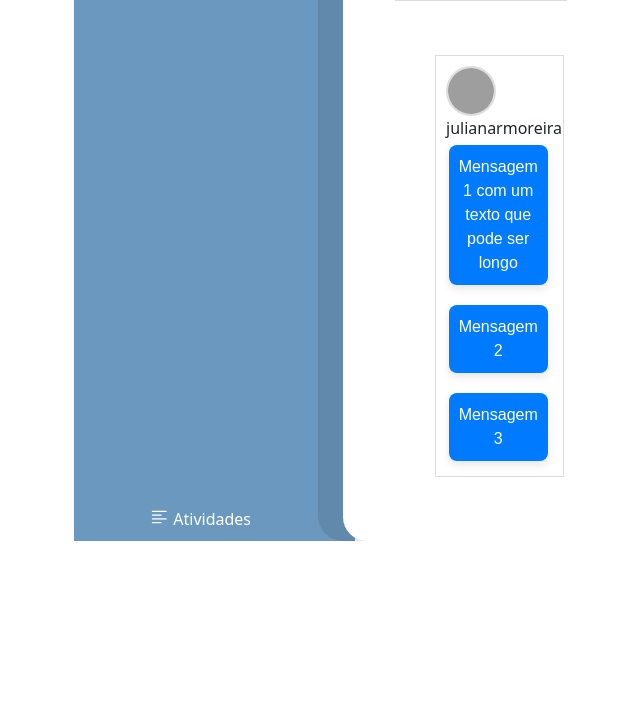
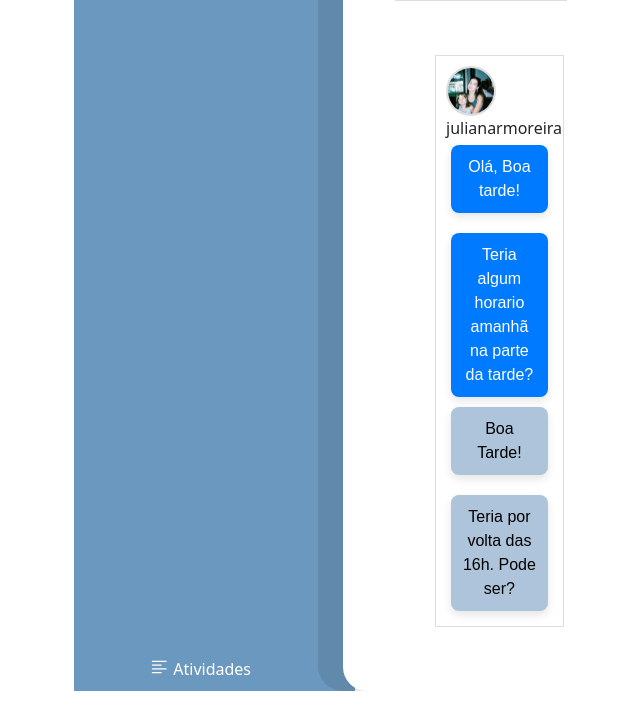
Before and after one commit to anaclarahumberto/Vitalis, a FastAPI app: template templates/main/pages/mensagens.html in a window 1280 px wide. Shown: the part 648-1359 px from the top of the page, without its empty margins (4-644 px from the left). Before the commit the page ends 1189 px from the top, so only its background shows below. Run offline with FastAPI, Linux system fonts and the light colour scheme; the template is opened without the code that fills it, so the values that code supplies are empty; some libraries are stand-ins or nearby versions; grey boxes are pictures that could not be loaded.

Commit message:
mudando dnv sarinha mensagem

```diff
--- a/templates/main/pages/mensagens.html
+++ b/templates/main/pages/mensagens.html
@@ -20,7 +20,22 @@
             justify-content: left;
             margin: 20px;
         }
-        .quadrado {
+        .quadrado1 {
+            background-color: #aec4db; /* Cor de fundo azul */
+            color: rgb(0, 0, 0); /* Cor do texto */
+            display: inline-flex; /* Usa inline-flex para o tamanho ser adaptável */
+            align-items: center; /* Centraliza verticalmente */
+            justify-content: center; /* Centraliza horizontalmente */
+            padding: 10px; /* Espaçamento interno */
+            border-radius: 8px; /* Bordas arredondadas */
+            font-family: Arial, sans-serif; /* Fonte do texto */
+            text-align: center; /* Alinhamento do texto */
+            font-size: 16px; /* Tamanho da fonte */
+            box-shadow: 0 4px 8px rgba(0, 0, 0, 0.1); /* Sombra para efeito de profundidade */
+            margin: 5px; /* Espaço entre os quadrados */
+            max-width: 100%; /* Para não exceder o contêiner pai */
+        }
+        .quadrado2 {
             background-color: #007BFF; /* Cor de fundo azul */
             color: white; /* Cor do texto */
             display: inline-flex; /* Usa inline-flex para o tamanho ser adaptável */
@@ -40,6 +55,12 @@
             display: flex;
             flex-direction: column;
             align-items: flex-end; /* Alinha a container à direita */
+            gap: 10px; /* Espaço entre os quadrados */
+        }
+        .container-left {
+            display: flex;
+            flex-direction: column;
+            align-items: flex-start; /* Alinha a container à direita */
             gap: 10px; /* Espaço entre os quadrados */
         }
         .btn {
@@ -166,11 +187,14 @@ main {
                 <div class="row">
                     <!-- Coluna 4/12 -->
                     <div class="col-md-4 container-custom">
-                        <img src="mae1.jpeg" alt="gabrielbelmonte" class="foto-redonda-pequena me-3">julianarmoreira
+                        <img src="/static/img/mae1.jpeg" alt="gabrielbelmonte" class="foto-redonda-pequena me-3">julianarmoreira
+                        <div class="container-left">
+                            <div class="quadrado2">Olá, Boa tarde!</div>
+                            <div class="quadrado2">Teria algum horario amanhã na parte da tarde?</div>
+                        </div>
                         <div class="container-right">
-                            <div class="quadrado">Mensagem 1 com um texto que pode ser longo</div>
-                            <div class="quadrado">Mensagem 2</div>
-                            <div class="quadrado">Mensagem 3</div>
+                            <div class="quadrado1">Boa Tarde!</div>
+                            <div class="quadrado1">Teria por volta das 16h. Pode ser?</div>
                         </div>
 
                     </div>
```
